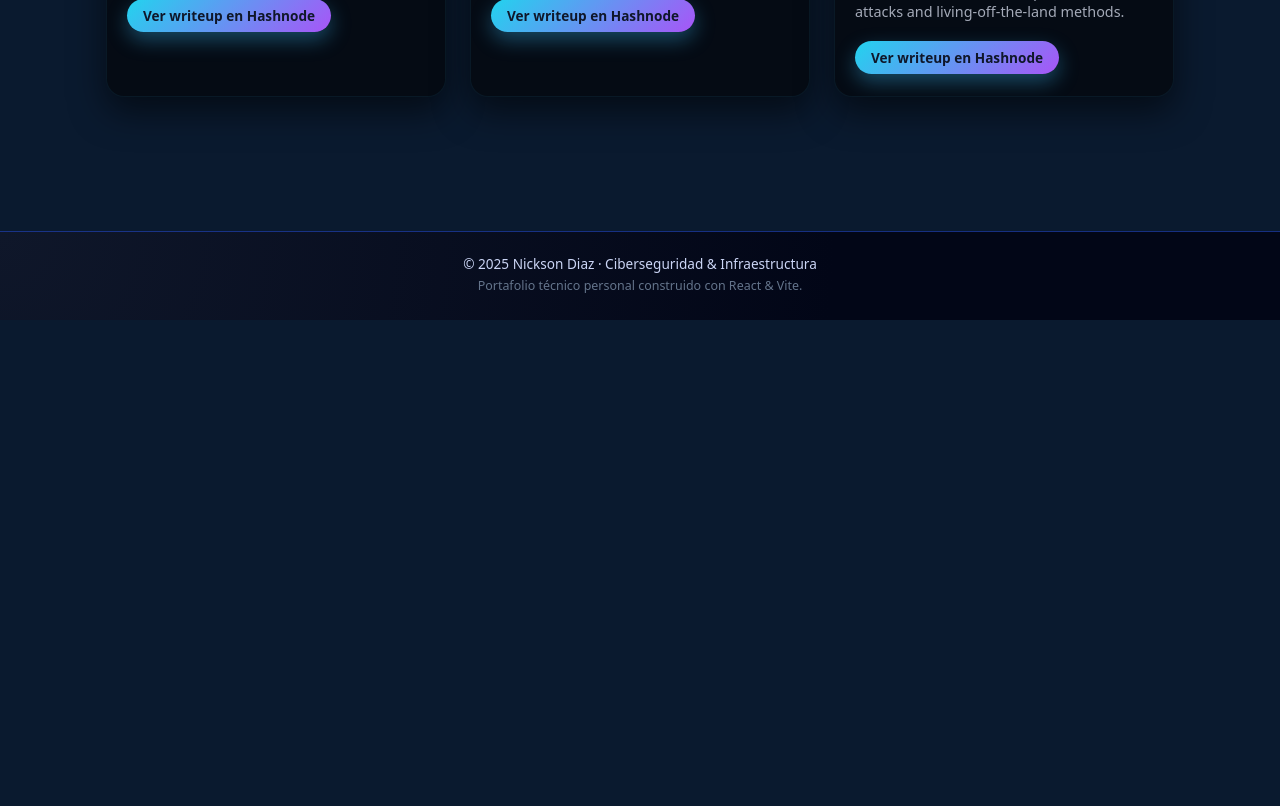
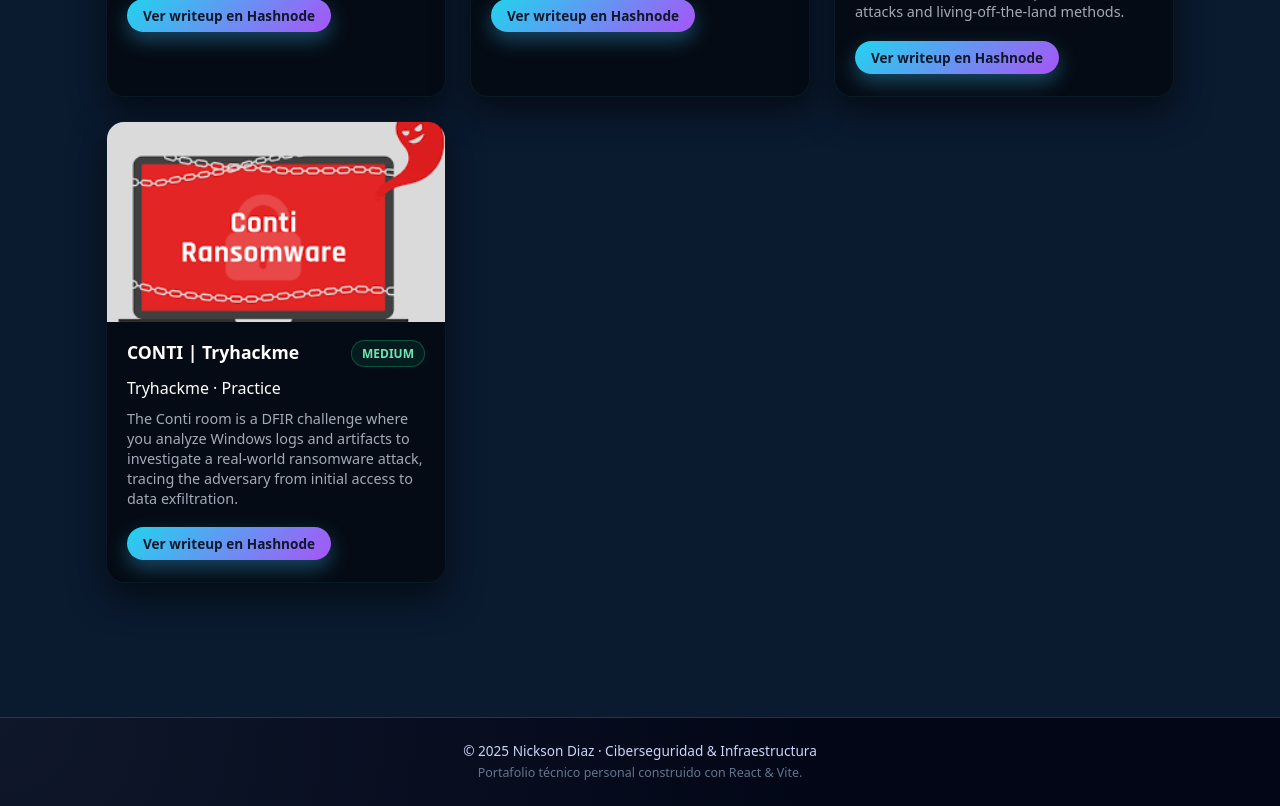
Before and after one commit to Nickson14/Nickson14.github.io, a React (Vite) app: page /ctf in a window 1280 px wide. Shown: the part 3020-3826 px from the top of the page. Before the commit the page ends 3340 px from the top, so only its background shows below. Built offline with nearby package versions, Linux system fonts and the light colour scheme.

Commit message:
Update website content

```diff
--- a/src/modules/ctf/data/ctfDummyData.js
+++ b/src/modules/ctf/data/ctfDummyData.js
@@ -192,4 +192,15 @@
       "The Volt Typhoon room on TryHackMe is a Blue Team–focused CTF where you analyze logs and system activity to detect stealthy, real-world attacker techniques like fileless attacks and living-off-the-land methods.",
     mediumUrl: "https://pruba.hashnode.dev/volt-typhoon-tryhackme-ctf",
   },
+
+  {
+   slug: "CONTI",
+    title: " CONTI | Tryhackme ",
+    difficulty: "MEDIUM",
+    platform: "Tryhackme · Practice",
+    thumbnail: "/ctfs/imagenes%20ctf/CONTI.png",
+    summary:
+"The Conti room is a DFIR challenge where you analyze Windows logs and artifacts to investigate a real-world ransomware attack, tracing the adversary from initial access to data exfiltration.",
+    mediumUrl: "https://pruba.hashnode.dev/volt-typhoon-tryhackme-ctf",
+  },
 ];
--- a/src/modules/infra/data/infraDummy.js
+++ b/src/modules/infra/data/infraDummy.js
@@ -181,4 +181,15 @@
       link: "https://nickson-infraestructure.hashnode.dev/fortigate-gui-foundation-lab",
  },
 
+   {
+   id: "Fortinet-Foundation",
+    title: "FortiGate CLI Foundation Lab",
+      category: "GNS3 · Infraestructura",
+      difficulty: "Easy",
+      image: "/Redes/LAB-17.png",
+      summary:
+      "The FortiGate CLI Foundation Lab demonstrates how to configure interfaces, routing, NAT, and firewall policies to enable secure network connectivity and internet access in a simulated environment.",
+      link: "https://nickson-infraestructure.hashnode.dev/enterprise-simulation-nfgw-cli-foundation-lab?utm_source=hashnode&utm_medium=feed",
+ },
+
 ];
```
Also changed, not shown: public/Redes/LAB-17.png (added), public/ctfs/imagenes ctf/CONTI.png (added).
